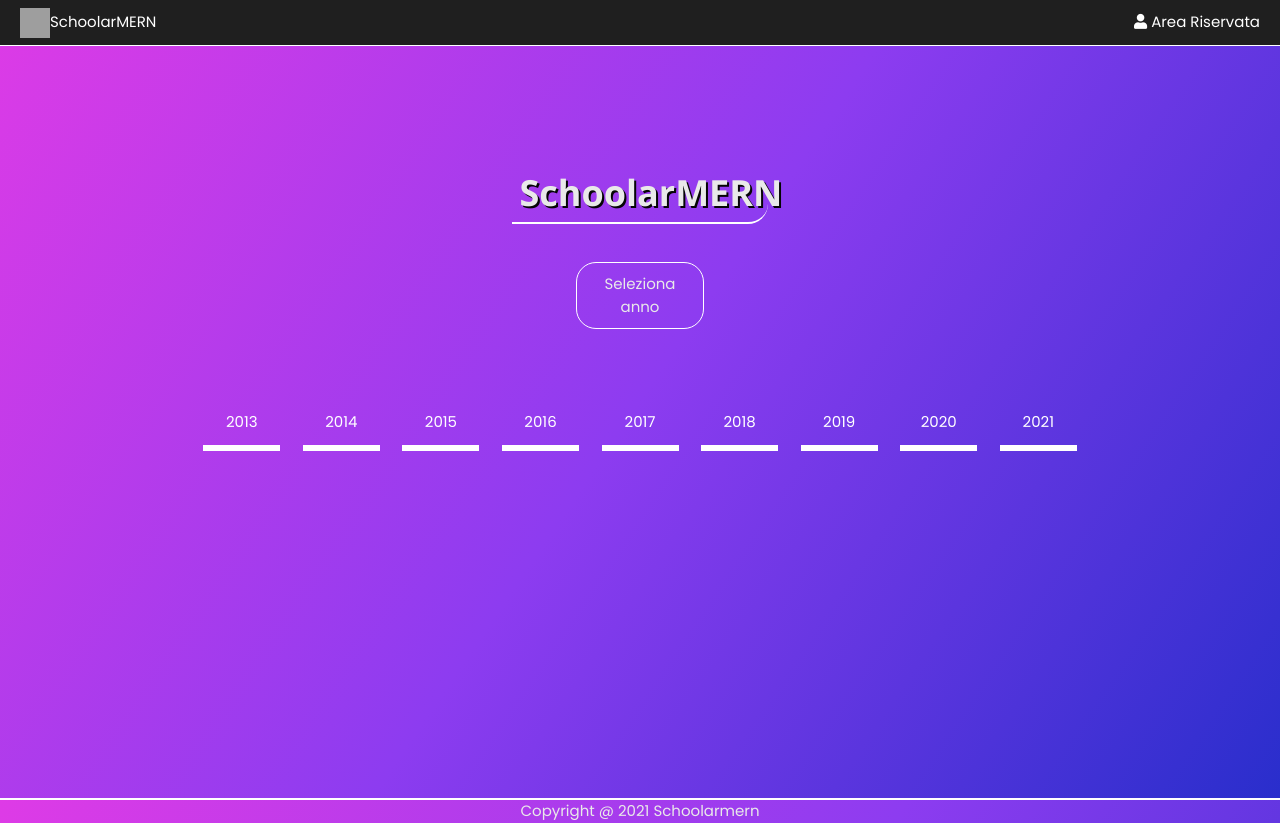
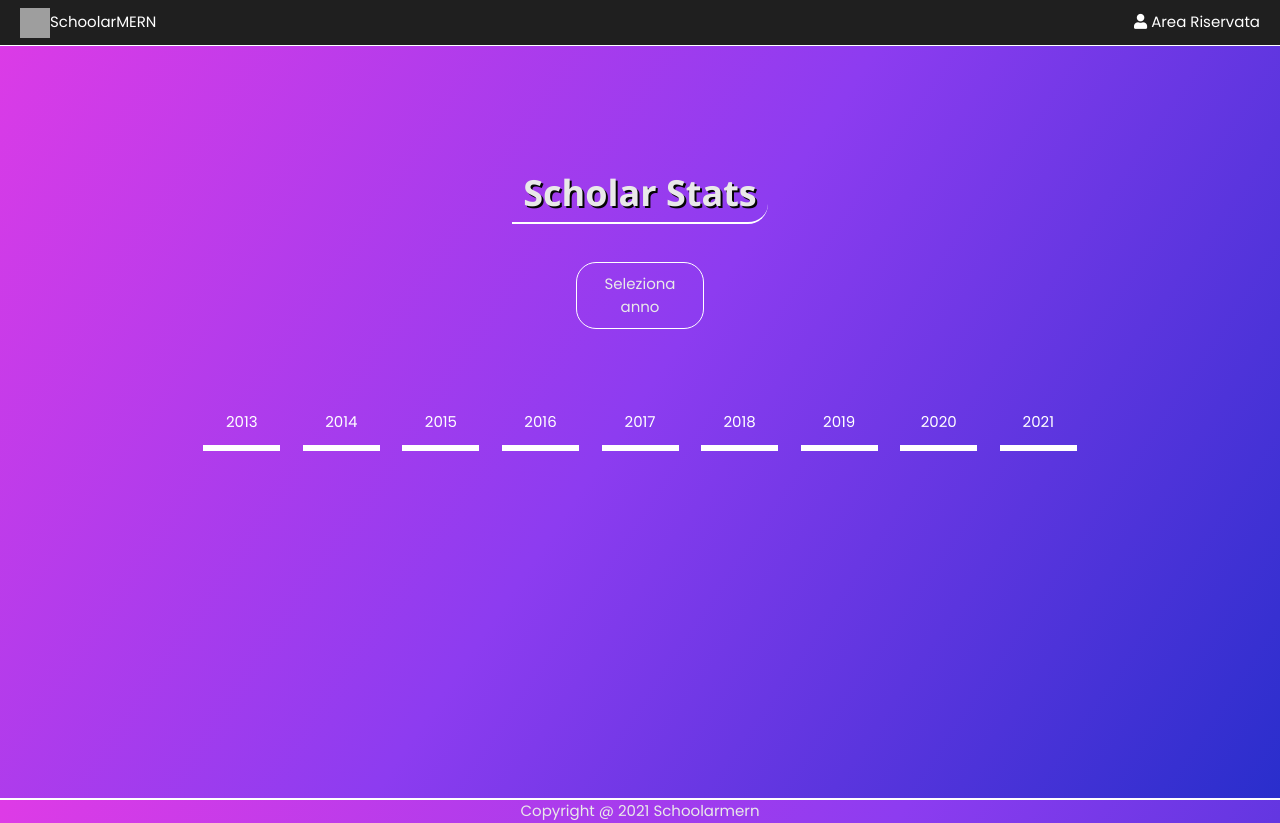
Before and after one commit to scholarStats/Webapp, a React (Create React App) app in the folder app_frontend/: page / in a window 1280 px wide. Built offline with nearby package versions, Linux system fonts and the light colour scheme; grey boxes are pictures that could not be loaded.

Commit message:
minimal fix

```diff
--- a/app_frontend/public/index.html
+++ b/app_frontend/public/index.html
@@ -23,7 +23,7 @@
     <link rel="stylesheet" href="/css/errorStyle.css">
     <link rel="stylesheet" href="/css/login.css">
     <link rel="shortcut icon" href="https://upload.wikimedia.org/wikipedia/commons/a/ab/Android_O_Preview_Logo.png" type="image/png">
-  <title>MENRSchool</title>
+  <title>Scholar Stats</title>
 </head>
 
 <body>
--- a/app_frontend/src/Components/App.jsx
+++ b/app_frontend/src/Components/App.jsx
@@ -9,7 +9,7 @@ export default class App extends Component {
         super(props);
 
         this.state = {
-            message : "SchoolarMERN"
+            message : "Scholar Stats"
         }
     }
 
--- a/app_frontend/src/Components/Year.jsx
+++ b/app_frontend/src/Components/Year.jsx
@@ -1,5 +1,4 @@
 import React, { Component } from 'react';
-import ChartJS from 'chart.js';
 import Navbar from './Partials/Navbar';
 import Footer from './Partials/Footer';
 import Base from './../Modules/Base';
--- a/app_frontend/src/Modules/ErrorF.jsx
+++ b/app_frontend/src/Modules/ErrorF.jsx
@@ -1,4 +1,4 @@
-class Base {
+class Error {
     getErrorValue = () => {
         let url = window.location.href;
         url = url.split("/Error/");
@@ -6,4 +6,4 @@ class Base {
     }
 }
 
-export default new Base();
+export default new Error();
```
Also changed, not shown: 1 other file (tests, documents, lock files or other folders).
